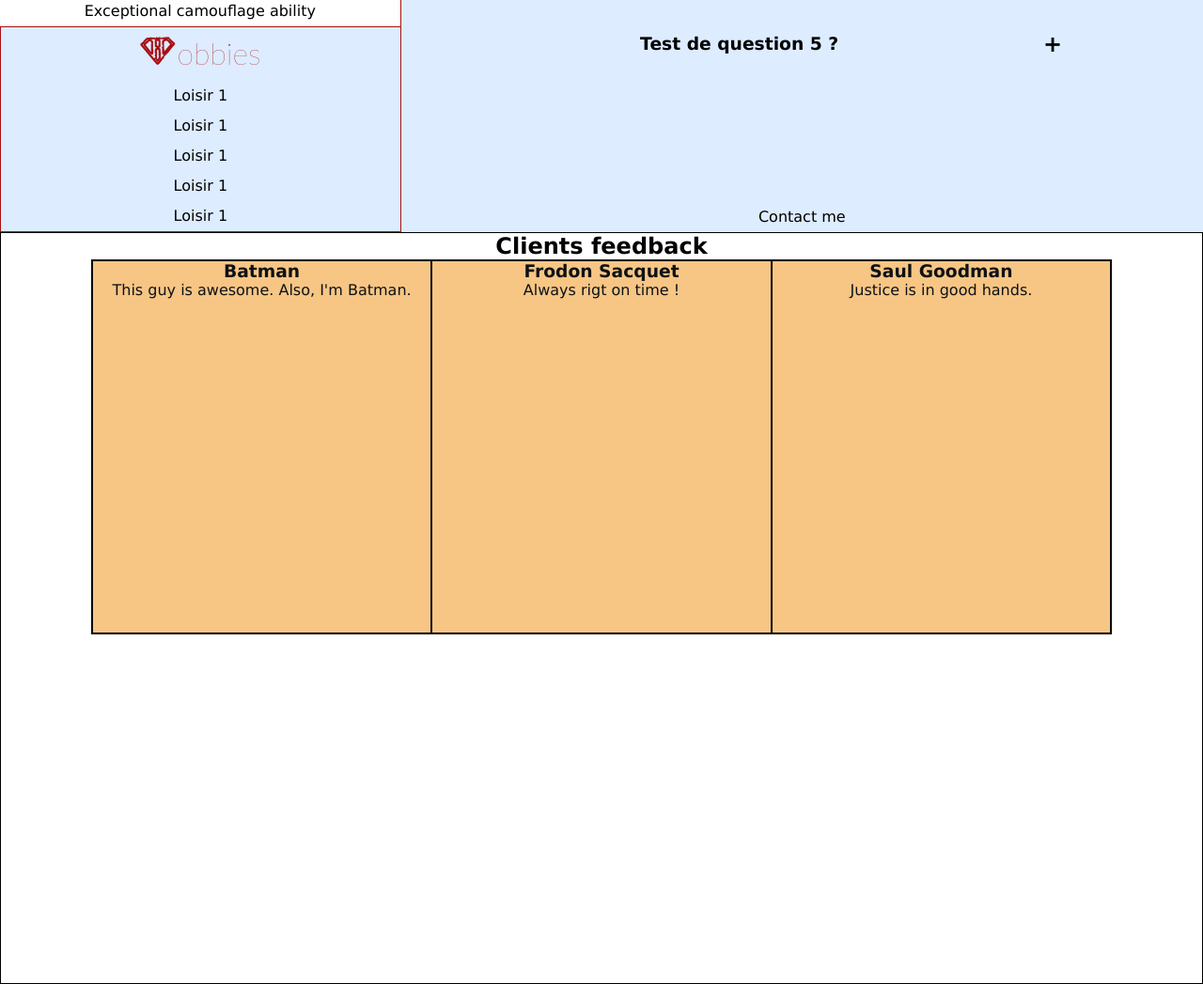
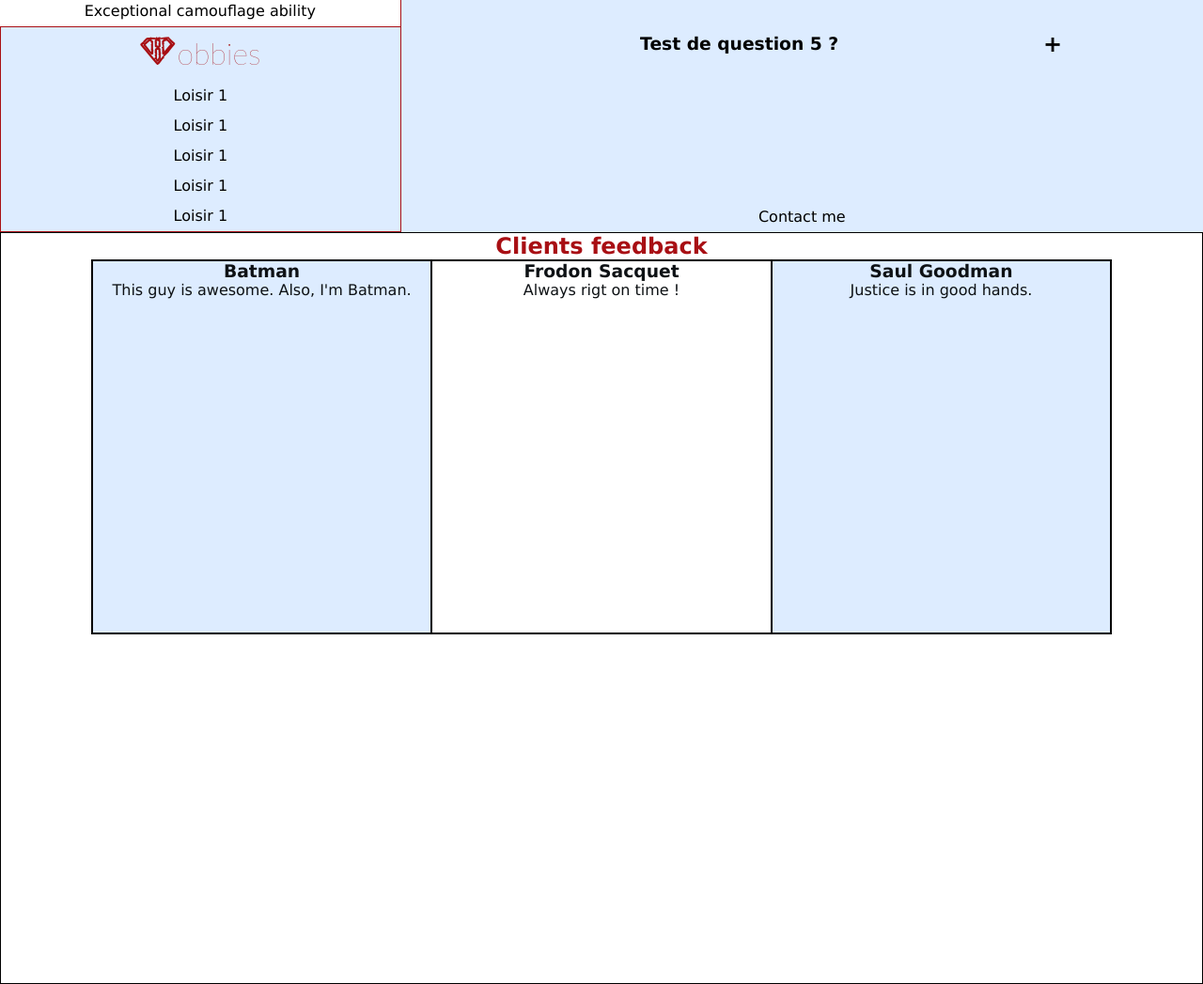
Before and after one commit to Killrian47/Projet1_WCS, a PHP site: page / in a window 1280 px wide. Shown: the part 526-1573 px from the top of the page at 94% size. Run offline with PHP 8.4, Linux system fonts and the light colour scheme; some web fonts are replaced.

Commit message:
Petites modifs de rien du tout 2

```diff
--- a/assets/projet3Helene.css
+++ b/assets/projet3Helene.css
@@ -2,6 +2,7 @@
     width: 100%;
     height: 100%;
     text-align: center;
+    color:#A80F14;
     border: 1px solid black;
 }
 
@@ -23,7 +24,7 @@
     display: flex;
     flex-direction: column;
     width: calc(100% / 3);
-    background-color: var(--primary-color);
+    background-color: var(--background-color);
     border: 1px solid black;
 }
 
@@ -31,7 +32,7 @@
     display: flex;
     flex-direction: column;
     width: calc(100% / 3);
-    background-color: var(--primary-color);
+    background-color: var(--white);
     border: 1px solid black;
 }
 
@@ -39,7 +40,7 @@
     display: flex;
     flex-direction: column ;
     width: calc(100% / 3);
-    background-color: var(--primary-color);
+    background-color: var(--background-color);
     border: 1px solid black;
 
 }
```
